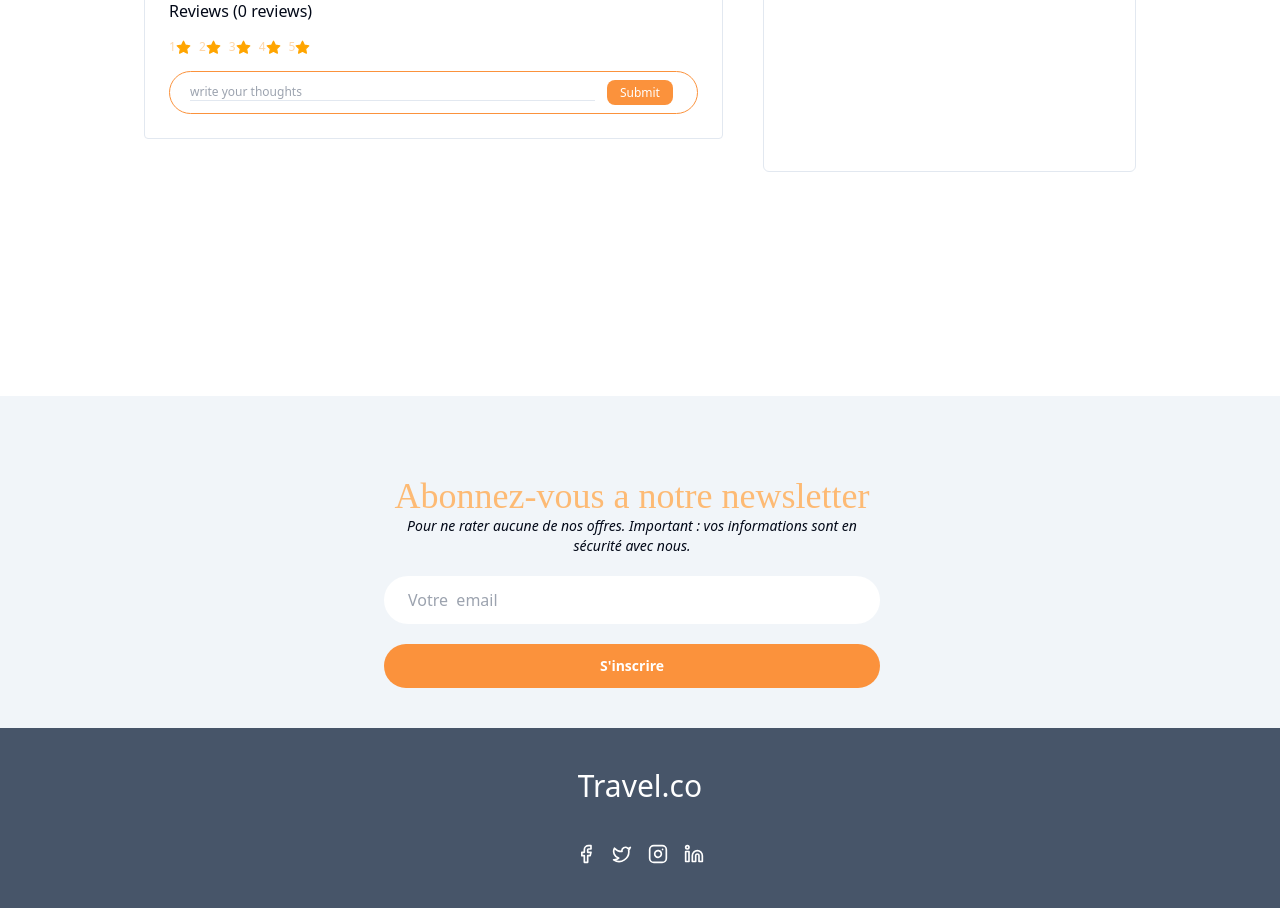
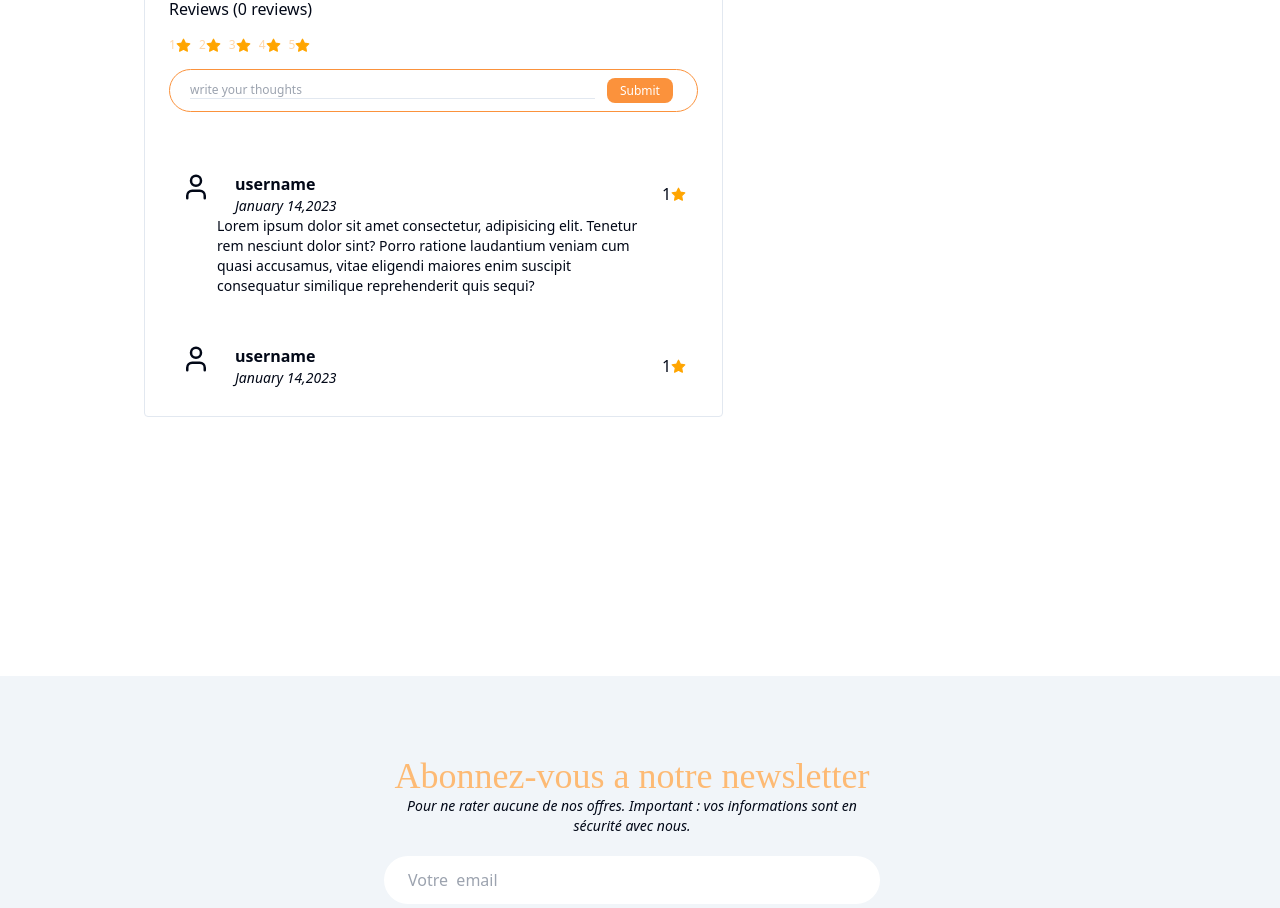
Before and after one commit to SidyMohamedSalim/easyTourisme, a Next.js app: page /tours/tour in a window 1280 px wide. Shown: the part 1140-2048 px from the top of the page. Built offline with nearby package versions, Linux system fonts and the light colour scheme.

Commit message:
add login page

```diff
--- a/app/auth/login/page.tsx
+++ b/app/auth/login/page.tsx
@@ -1,7 +1,67 @@
+import { Facebook, Github, Linkedin, Mail } from "lucide-react";
+import Image from "next/image";
+import Link from "next/link";
 import React from "react";
 
 const page = () => {
-  return <div></div>;
+  return (
+    <div>
+      <div className="max-w-5xl mx-auto flex justify-center">
+        <div className="flex flex-col justify-between items-center shadow-2xl mt-16 rounded-2xl relative bg-slate-50 p-6 md:w-[46rem]">
+          <div className="absolute -top-6">
+            <Image src={"/images/user.png"} alt="" width={50} height={50} />
+          </div>
+          <h1 className="text-2xl py-3">Login</h1>
+
+          <div>
+            <form action="">
+              <div className="">
+                <input
+                  type="email"
+                  placeholder="Your Email"
+                  className="w-96 py-2 px-3 m-4 rounded-md focus:outline-1 focus:outline-orange-300 shadow-lg"
+                />
+              </div>
+              <div>
+                <input
+                  type="password"
+                  placeholder="password"
+                  className="w-96 py-2 px-3 m-4 rounded-md focus:outline-1 focus:outline-orange-300 shadow-lg"
+                />
+              </div>
+              <h2 className="border-b w-fit border-orange-400 text-orange-400 m-4 hover:text-orange-500 cursor-pointer">
+                Mot de passe oublié ?
+              </h2>
+              <div className="flex items-end justify-end px-3 py-2 m-4">
+                <input
+                  type="submit"
+                  value={"Se connecter"}
+                  className="bg-orange-400 px-4 py-2 rounded-md text-white hover:bg-orange-500 focus:bg-orange-500"
+                />
+              </div>
+            </form>
+            {/* Avec les reseaux sociaux */}
+            <div className="m-4">
+              <h1>Se connecter avec : </h1>
+              <div className="flex gap-2 py-4">
+                <Mail className="text-red-500" size={40} />
+                <Facebook className="text text-blue-700" size={40} />
+                <Github size={40} />
+                <Linkedin className="text-blue-400" size={40} />
+              </div>
+            </div>
+
+            <p className="m-4">
+              Pas encore de Compte ?{" "}
+              <Link href="/auth/register/" className="text-orange-400 italic">
+                S&apos;incrire
+              </Link>
+            </p>
+          </div>
+        </div>
+      </div>
+    </div>
+  );
 };
 
 export default page;
--- a/app/auth/register/page.tsx
+++ b/app/auth/register/page.tsx
@@ -1,7 +1,72 @@
 import React from "react";
+import Link from "next/link";
+import Image from "next/image";
+import { Facebook, Github, Linkedin, Mail } from "lucide-react";
 
 const page = () => {
-  return <div></div>;
+  return (
+    <div>
+      <div className="max-w-5xl mx-auto flex justify-center">
+        <div className="flex flex-col justify-between items-center shadow-2xl mt-16 rounded-2xl relative bg-slate-50 p-6 md:w-[46rem]">
+          <div className="absolute -top-6">
+            <Image src={"/images/user.png"} alt="" width={50} height={50} />
+          </div>
+          <h1 className="text-2xl py-3">Registrer</h1>
+
+          <div>
+            <form action="">
+              <div className="">
+                <input
+                  type="email"
+                  placeholder="Your Email"
+                  className="w-96 py-2 px-3 m-4 rounded-md focus:outline-1 focus:outline-orange-300 shadow-lg"
+                />
+              </div>
+              <div>
+                <input
+                  type="password"
+                  placeholder="password"
+                  className="w-96 py-2 px-3 m-4 rounded-md focus:outline-1 focus:outline-orange-300 shadow-lg"
+                />
+              </div>
+              <div>
+                <input
+                  type="password"
+                  placeholder="Confirm password"
+                  className="w-96 py-2 px-3 m-4 rounded-md focus:outline-1 focus:outline-orange-300 shadow-lg"
+                />
+              </div>
+              {/* Avec les reseaux sociaux */}
+              <div className="m-4">
+                <h1>S&apos;inscrire avec : </h1>
+                <div className="flex gap-2 py-4">
+                  <Mail className="text-red-500" size={40} />
+                  <Facebook className="text text-blue-700" size={40} />
+                  <Github size={40} />
+                  <Linkedin className="text-blue-400" size={40} />
+                </div>
+              </div>
+
+              <div className="flex items-end justify-end px-3 py-2 m-4">
+                <input
+                  type="submit"
+                  value={"S'inscrire"}
+                  className="bg-orange-400 px-4 py-2 rounded-md text-white hover:bg-orange-500 focus:bg-orange-500"
+                />
+              </div>
+            </form>
+
+            <p className="m-4">
+              Deja Un Compte ?{" "}
+              <Link href="/auth/login/" className="text-orange-400 italic">
+                Se Connecter
+              </Link>
+            </p>
+          </div>
+        </div>
+      </div>
+    </div>
+  );
 };
 
 export default page;
--- a/app/tours/tour/page.tsx
+++ b/app/tours/tour/page.tsx
@@ -1,14 +1,4 @@
-import {
-  Locate,
-  LocateFixed,
-  LucideLocate,
-  Map,
-  MapPin,
-  Star,
-  Stars,
-  Users2,
-  Wallet,
-} from "lucide-react";
+import { LocateFixed, MapPin, Star, User, Users2, Wallet } from "lucide-react";
 import Image from "next/image";
 import React from "react";
 
@@ -23,7 +13,7 @@ const page = () => {
               height={500}
               src="/images/gallery-01.jpg"
               alt=""
-              className="w-full h-[50%] rounded-md"
+              className="w-full h-[40%] max-md:h-96 rounded-md"
             />
 
             {/* details */}
@@ -73,8 +63,6 @@ const page = () => {
             <div className="my-6">
               <div className="rounded-sm p-6 border">
                 <h1>Reviews (0 reviews)</h1>
-                {/* deferrents reviews */}
-                <div>{/* todo */}</div>
 
                 <div className="text-xs grid grid-cols-5 gap-2 text-orange-200  w-fit py-4">
                   <h1 className="flex justify-center items-center">
@@ -117,11 +105,109 @@ const page = () => {
                     />
                   </form>
                 </div>
+                {/* deferrents reviews */}
+                <div className="md:overflow-scroll md:max-h-64 mt-6 max-md:mb-[2rem]">
+                  {/* avis */}
+                  <div className="py-3">
+                    <div className="flex justify-between pt-6 px-3 items-center">
+                      <div className="flex ">
+                        <User
+                          className="mr-6 font-bold justify-start items-start"
+                          size={30}
+                        />
+                        <div>
+                          <h1 className="font-extrabold">username</h1>
+                          <h3 className="text-sm font-extralight italic">
+                            January 14,2023
+                          </h3>
+                        </div>
+                      </div>
+
+                      <div>
+                        <h1 className="flex justify-center items-center">
+                          <span>1</span>
+                          <Star size={15} fill="orange" color="orange" />
+                        </h1>
+                      </div>
+                    </div>
+                    <p className="px-12 font-light text-sm">
+                      Lorem ipsum dolor sit amet consectetur, adipisicing elit.
+                      Tenetur rem nesciunt dolor sint? Porro ratione laudantium
+                      veniam cum quasi accusamus, vitae eligendi maiores enim
+                      suscipit consequatur similique reprehenderit quis sequi?
+                    </p>
+                  </div>
+                  {/* fin avis */}
+
+                  {/* avis */}
+                  <div className="py-3">
+                    <div className="flex justify-between pt-6 px-3 items-center">
+                      <div className="flex ">
+                        <User
+                          className="mr-6 font-bold justify-start items-start"
+                          size={30}
+                        />
+                        <div>
+                          <h1 className="font-extrabold">username</h1>
+                          <h3 className="text-sm font-extralight italic">
+                            January 14,2023
+                          </h3>
+                        </div>
+                      </div>
+
+                      <div>
+                        <h1 className="flex justify-center items-center">
+                          <span>1</span>
+                          <Star size={15} fill="orange" color="orange" />
+                        </h1>
+                      </div>
+                    </div>
+                    <p className="px-12 font-light text-sm">
+                      Lorem ipsum dolor sit amet consectetur, adipisicing elit.
+                      Tenetur rem nesciunt dolor sint? Porro ratione laudantium
+                      veniam cum quasi accusamus, vitae eligendi maiores enim
+                      suscipit consequatur similique reprehenderit quis sequi?
+                    </p>
+                  </div>
+                  {/* fin avis */}
+
+                  {/* avis */}
+                  <div className="py-3">
+                    <div className="flex justify-between pt-6 px-3 items-center">
+                      <div className="flex ">
+                        <User
+                          className="mr-6 font-bold justify-start items-start"
+                          size={30}
+                        />
+                        <div>
+                          <h1 className="font-extrabold">username</h1>
+                          <h3 className="text-sm font-extralight italic">
+                            January 14,2023
+                          </h3>
+                        </div>
+                      </div>
+
+                      <div>
+                        <h1 className="flex justify-center items-center">
+                          <span>1</span>
+                          <Star size={15} fill="orange" color="orange" />
+                        </h1>
+                      </div>
+                    </div>
+                    <p className="px-12 font-light text-sm">
+                      Lorem ipsum dolor sit amet consectetur, adipisicing elit.
+                      Tenetur rem nesciunt dolor sint? Porro ratione laudantium
+                      veniam cum quasi accusamus, vitae eligendi maiores enim
+                      suscipit consequatur similique reprehenderit quis sequi?
+                    </p>
+                  </div>
+                  {/* fin avis */}
+                </div>
               </div>
             </div>
           </div>
 
-          <div className="lg:col-span-2 border m-4 rounded-md">
+          <div className="lg:col-span-2 border m-4 rounded-md h-fit">
             <div className="flex justify-between m-6 pb-6 border-b">
               <h1 className="text-sm">
                 <span className="text-2xl font-semibold">$99</span> /person
```
